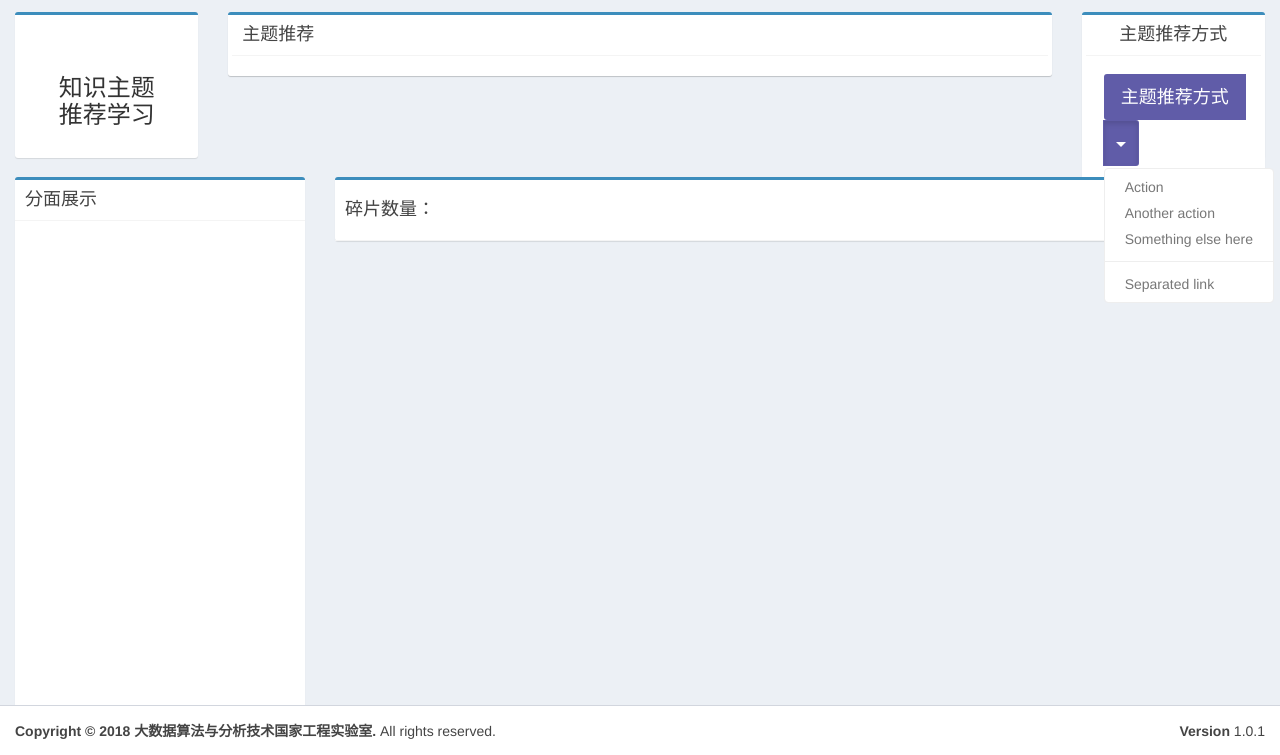
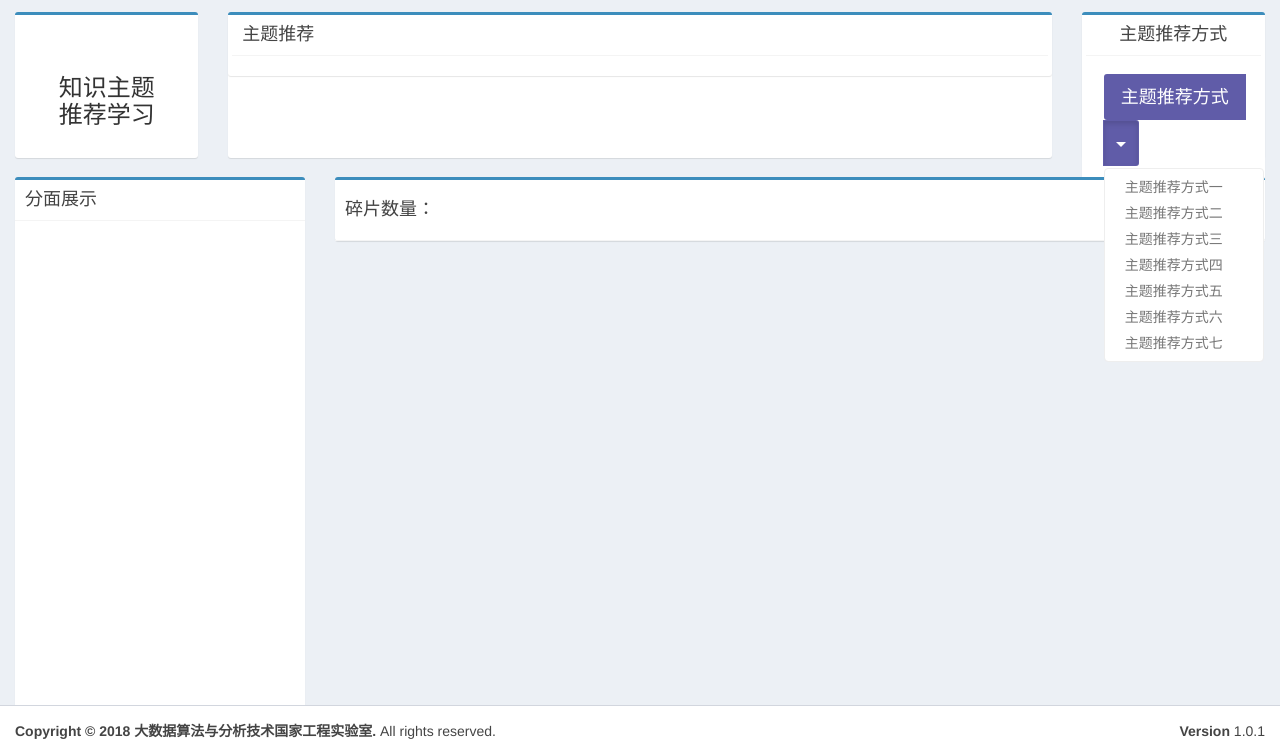
Before and after one commit to youngkuan/smart-education, a plain HTML site: page index.html in a window 1280 px wide. Both pictures are taken after a click on the button "Toggle Dropdown". Shown: the part 44-799 px from the top of the page. Drawn offline with nearby package versions, Linux system fonts and the light colour scheme; no server answers.

Commit message:
添加主题推荐方式切换，调整分面、碎片展示高度

```diff
--- a/index.html
+++ b/index.html
@@ -87,8 +87,8 @@
                       </div>
                     </div>
                 </div>
-                <div class="col-md-8">
-                    <div class="box box-primary" style="height: 100%;" >
+                <div class="col-md-8" style="height: 165px">
+                    <div class="box box-primary" style="height: 88%;" >
                         <!-- 此处是推荐的一系列知识主题
                     鼠标移动到主题自动显示分面学习状态 -->
                       <div class="box box-solid" style="padding-left: 4px;padding-right: 4px">
@@ -122,17 +122,13 @@
                           </div>
                           <div class="box-body" style="padding: 18px">
                             <div class="btn-group" >
-                              <button type="button" class="btn bg-purple btn-lg">主题推荐方式</button>
+                              <button type="button" class="btn bg-purple btn-lg">{{shownname}}</button>
                               <button type="button" class="btn bg-purple btn-lg dropdown-toggle" data-toggle="dropdown">
                                 <span class="caret"></span>
                                 <span class="sr-only">Toggle Dropdown</span>
                               </button>
                               <ul class="dropdown-menu" role="menu">
-                                <li><a href="#">Action</a></li>
-                                <li><a href="#">Another action</a></li>
-                                <li><a href="#">Something else here</a></li>
-                                <li class="divider"></li>
-                                <li><a href="#">Separated link</a></li>
+                                <li ng-repeat="x in recnames"><a href="#" ng-click="updateRecname(x)">{{x}}</a></li>
                               </ul>
                             </div>
                           </div>
@@ -149,8 +145,8 @@
                           </div>
                           <div id="facetClassDiv" class="box-body">
 
-                            <ul class="" style="display:block; overflow-y:auto; height:670px;">
-                              <li class=" list-group-item" ng-repeat="firstLayerFacet in facets " style="margin-left: -10%;background-color: ">
+                            <ul class="" style="display:block; overflow-y:auto; height:600px;">
+                              <li class=" list-group-item" ng-repeat="firstLayerFacet in facets " style="margin-left: -10%;background-color: white">
                                 <div class=" list-group-item" style="background-color:#4682B4;">
                                    <a id={{firstLayerFacet.firstLayerFacetName}}_choose ng-click="getAssemblesByTopicNameAndFacetName(firstLayerFacet.topicName,firstLayerFacet.firstLayerFacetName);" style="color:white;cursor:pointer">{{firstLayerFacet.firstLayerFacetName}}
                                    </a>
@@ -181,7 +177,7 @@
                         <!-- <p>问题数量：</p> -->
                       </div>
                     </div>
-                      <div style="overflow:auto; height:670px;">
+                      <div style="overflow:auto; height:600px;">
 
                       <div class="box box-solid" ng-repeat="assemble in assembles">
                       <!-- <div class="box box-solid box-primary" ng-repeat="fragment in fragments"> -->
--- a/js/function.js
+++ b/js/function.js
@@ -15,7 +15,19 @@ var app=angular.module('app',[
 ]);
 app.controller('yangkuanController', function($scope, $http, $sce) {
 
-
+    /**
+     * 声明主题推荐方式名
+     */
+    $scope.recnames = [
+        "主题推荐方式一",
+        "主题推荐方式二",
+        "主题推荐方式三",
+        "主题推荐方式四",
+        "主题推荐方式五",
+        "主题推荐方式六",
+        "主题推荐方式七"
+    ]
+    $scope.shownname = "主题推荐方式"
     /**
      * 页面加载时根据默认主题推荐方式及课程名，查询推荐主题
      */
@@ -136,6 +148,7 @@ app.controller('yangkuanController', function($scope, $http, $sce) {
      $scope.getAssemblesByTopicNameAndFacetName = function(topicName,facetName){
         assemblesTmp = assembles[topicName];
         $scope.assembles = [];
+        if(assemblesTmp == undefined) return;
         for(var i=0;i<assemblesTmp.length;i++){
             if(assemblesTmp[i]["facetName"]==facetName){
                 $scope.assembles.push(assemblesTmp[i]);
@@ -143,5 +156,12 @@ app.controller('yangkuanController', function($scope, $http, $sce) {
         }
         $scope.assembleNumber = $scope.assembles.length;
      }
+
+     /**
+      * 点击某一主题推荐方式
+      */
+     $scope.updateRecname = function(recname){
+        $scope.shownname = recname;
+     }
 //angular end
 });
```
